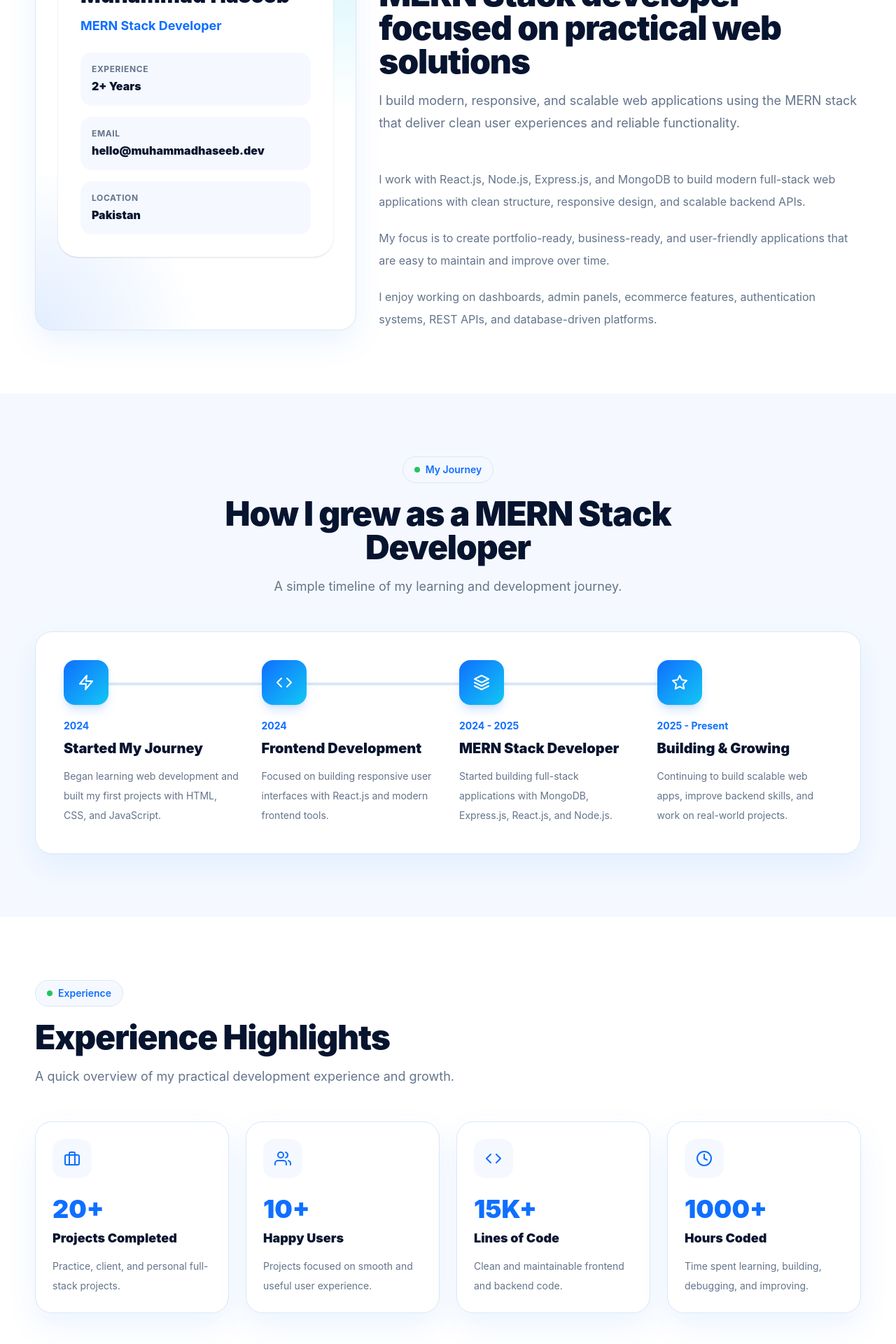
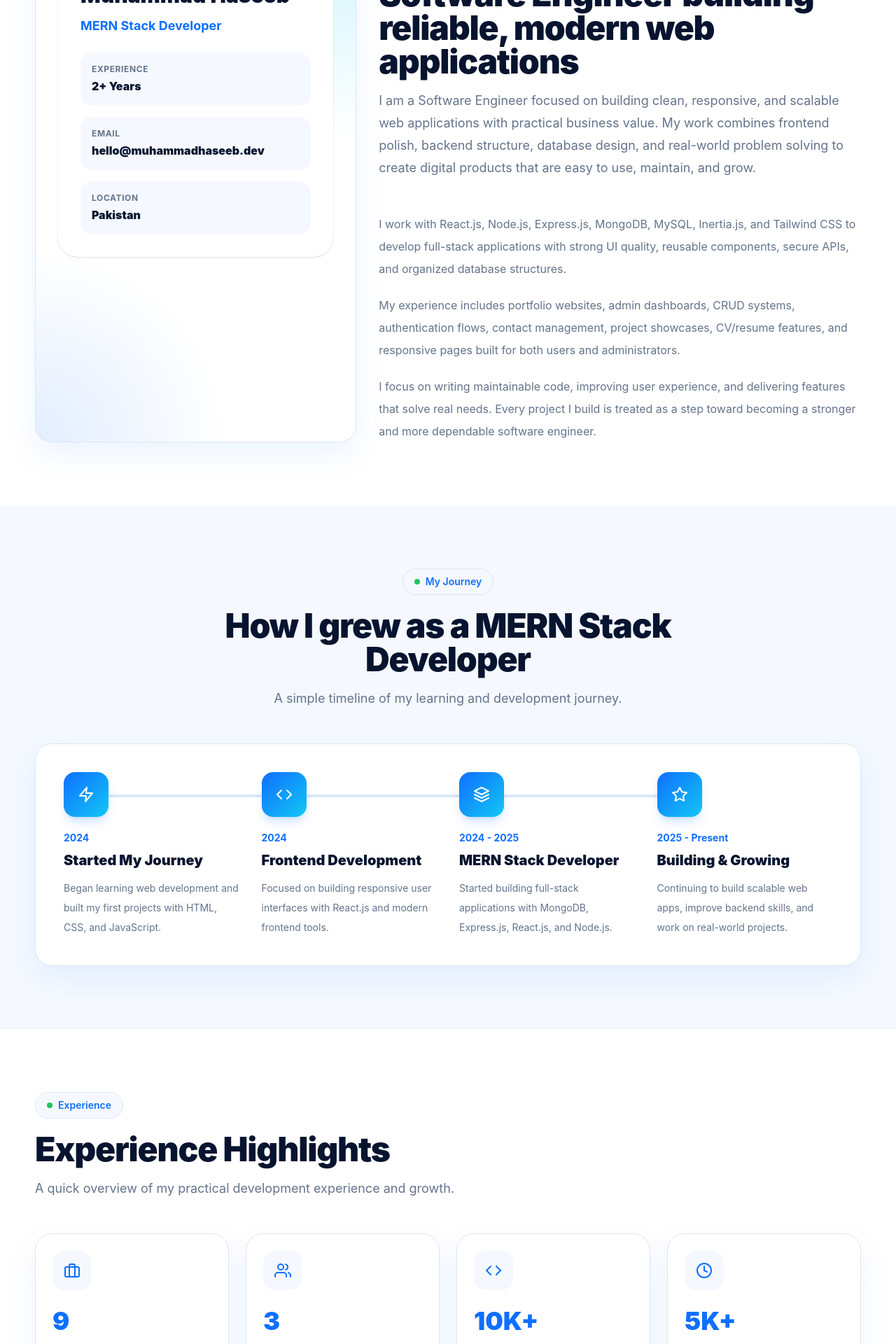
Before and after one commit to haseebrawn/haseeb-portfolio, a React (Vite) app in the folder client/: page /about in a window 1280 px wide. Shown: the part 980-2900 px from the top of the page at 70% size. Built offline with nearby package versions, Linux system fonts and the light colour scheme; no server answers.

Commit message:
Update some divs and paragrapgh in About Page in my Portfolio

```diff
--- a/client/src/components/about/ExperienceHighlights.jsx
+++ b/client/src/components/about/ExperienceHighlights.jsx
@@ -6,27 +6,27 @@ import Card from '../common/Card'
 const highlights = [
   {
     icon: FiBriefcase,
-    value: '20+',
+    value: '9',
     title: 'Projects Completed',
-    description: 'Practice, client, and personal full-stack projects.',
+    description: 'Portfolio, CV/resume, practice, and full-stack web projects.',
   },
   {
     icon: FiUsers,
-    value: '10+',
+    value: '3',
     title: 'Happy Users',
-    description: 'Projects focused on smooth and useful user experience.',
+    description: 'Real users helped through clean and practical web solutions.',
   },
   {
     icon: FiCode,
-    value: '15K+',
+    value: '10K+',
     title: 'Lines of Code',
     description: 'Clean and maintainable frontend and backend code.',
   },
   {
     icon: FiClock,
-    value: '1000+',
+    value: '5K+',
     title: 'Hours Coded',
-    description: 'Time spent learning, building, debugging, and improving.',
+    description: 'Daily software-house work, learning, building, and debugging.',
   },
 ]
 
--- a/client/src/components/about/MyStory.jsx
+++ b/client/src/components/about/MyStory.jsx
@@ -54,26 +54,30 @@ const MyStory = () => {
           <div>
             <SectionTitle
               badge="My Story"
-              title="MERN Stack developer focused on practical web solutions"
-              description={profile.aboutStory || profile.summary}
+              title="Software Engineer building reliable, modern web applications"
+              description="I am a Software Engineer focused on building clean, responsive, and scalable web applications with practical business value. My work combines frontend polish, backend structure, database design, and real-world problem solving to create digital products that are easy to use, maintain, and grow."
             />
 
             <div className="space-y-5 text-base leading-8 text-muted">
               <p>
-                I work with React.js, Node.js, Express.js, and MongoDB to build
-                modern full-stack web applications with clean structure,
-                responsive design, and scalable backend APIs.
+                I work with React.js, Node.js, Express.js, MongoDB, MySQL,
+                Inertia.js, and Tailwind CSS to develop full-stack applications
+                with strong UI quality, reusable components, secure APIs, and
+                organized database structures.
               </p>
 
               <p>
-                My focus is to create portfolio-ready, business-ready, and
-                user-friendly applications that are easy to maintain and improve
-                over time.
+                My experience includes portfolio websites, admin dashboards,
+                CRUD systems, authentication flows, contact management,
+                project showcases, CV/resume features, and responsive pages
+                built for both users and administrators.
               </p>
 
               <p>
-                I enjoy working on dashboards, admin panels, ecommerce features,
-                authentication systems, REST APIs, and database-driven platforms.
+                I focus on writing maintainable code, improving user experience,
+                and delivering features that solve real needs. Every project I
+                build is treated as a step toward becoming a stronger and more
+                dependable software engineer.
               </p>
             </div>
           </div>
```
